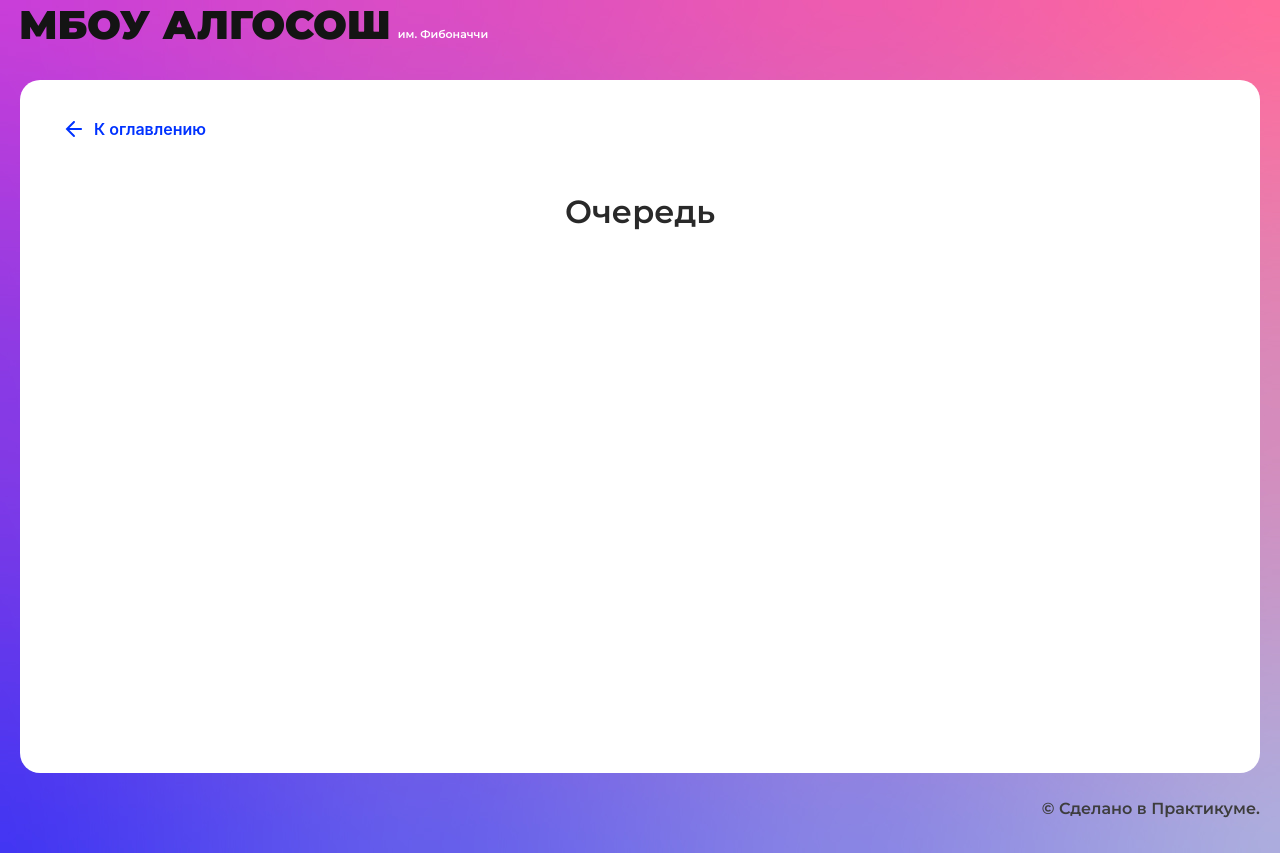
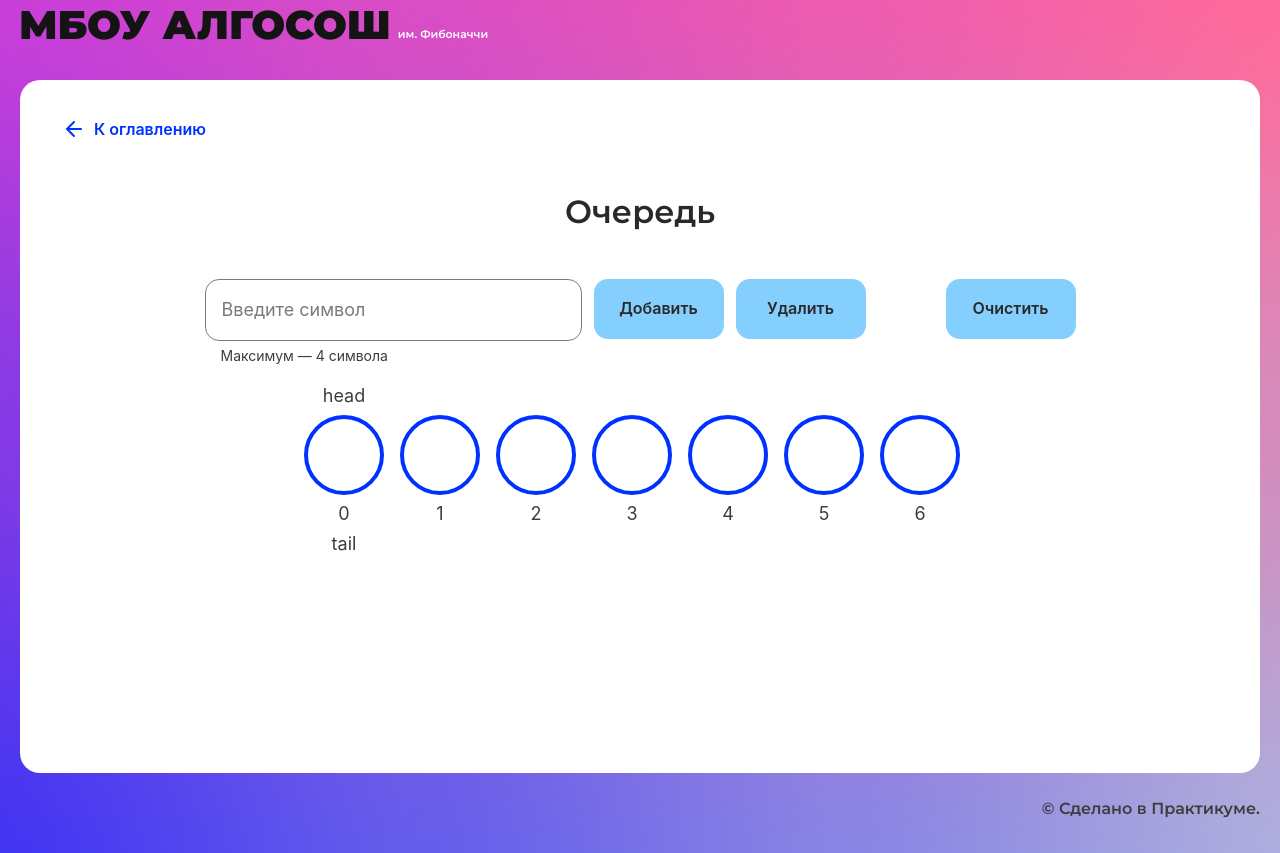
Before and after one commit to pblHbKa/algososh, a React (Create React App) app: page /queue in a window 1280 px wide. Built offline with nearby package versions, Linux system fonts and the light colour scheme.

Commit message:
page queue

```diff
--- /dev/null
+++ b/src/components/queue-page/queue-page.module.css
@@ -0,0 +1,21 @@
+.contentBox {
+    margin: 0 auto;
+    display: flex;
+    gap: 12px;
+    justify-content: center;
+}
+
+.circleBox {
+    display: flex;
+    margin: 0 auto;
+    margin-top: 48px;
+    justify-content: center;
+}
+
+.clearButton {
+    margin-left: 68px;
+}
+
+.letterInput {
+    width: 377px;
+}
--- a/src/components/queue-page/queue-page.tsx
+++ b/src/components/queue-page/queue-page.tsx
@@ -1,10 +1,101 @@
 import React from "react";
 import { SolutionLayout } from "../ui/solution-layout/solution-layout";
+import { Input } from "../ui/input/input";
+import { Button } from "../ui/button/button";
+import styles from "./queue-page.module.css";
+import { Circle } from "../ui/circle/circle";
+import { useState } from "react";
+import { Queue } from "../../utils/structures/queue";
+import { ElementStates } from "../../types/element-states";
+import { sleep } from "../../utils/utils";
+import { SHORT_DELAY_IN_MS } from "../../constants/delays";
 
 export const QueuePage: React.FC = () => {
+  const [isLoading, setIsLoading] = useState<boolean>(false);
+  const [inputLetter, setInputLetter] = useState<string>("");
+  const [queue, setQueue] = useState<Queue<string>>(new Queue(7));
+  const [queueArr, setQueueArr] = useState<Array<string|null>>([...queue.innerArr()]);
+  const [changingEl, setChangingEl] = useState<number>(-1);
+
+  const handlerClickAdd = async (e: React.MouseEvent<HTMLButtonElement>) => {
+    setIsLoading(true);
+    e.preventDefault();
+    if (inputLetter !== "") {
+      queue.enqueue(inputLetter);
+      setQueue(queue);
+      setChangingEl(queue.pointers().tail);
+      setQueueArr([...queue.innerArr()]);
+      await sleep(SHORT_DELAY_IN_MS);
+      setChangingEl(-1);
+    }
+    setInputLetter("");
+    await sleep(SHORT_DELAY_IN_MS);
+    setIsLoading(false);
+  };
+  const handlerClickDel = async (e: React.MouseEvent<HTMLButtonElement>) => {
+    setIsLoading(true);
+    e.preventDefault();
+    setChangingEl(queue.pointers().head);
+    await sleep(SHORT_DELAY_IN_MS);
+    queue.dequeue();
+    setQueue(queue);
+    setQueueArr([...queue.innerArr()]);
+    setChangingEl(-1);
+    setIsLoading(false);
+  };
+  const handlerClickClear = (e: React.MouseEvent<HTMLButtonElement>) => {
+    setIsLoading(true);
+    e.preventDefault();
+    setQueue(new Queue<string>(7));
+    setQueueArr([...queue.innerArr()]);
+    setIsLoading(false);
+  };
+  const handlerChange = (e: React.ChangeEvent<HTMLInputElement>) => {
+    setInputLetter(e.target.value);
+  };
+
   return (
     <SolutionLayout title="Очередь">
-
+      <div className={styles.contentBox}>
+        <Input
+          extraClass={styles.letterInput}
+          placeholder="Введите символ"
+          maxLength={4}
+          isLimitText={true}
+          value={inputLetter}
+          onChange={handlerChange}
+          min={1}
+        ></Input>
+        <Button
+          onClick={handlerClickAdd}
+          text="Добавить"
+          isLoader={isLoading}
+        />
+        <Button onClick={handlerClickDel} text="Удалить" isLoader={isLoading} />
+        <Button
+          onClick={handlerClickClear}
+          text="Очистить"
+          isLoader={isLoading}
+          extraClass={styles.clearButton}
+        />
+      </div>
+      <div className={styles.circleBox}>
+        {queueArr.map((el, index) => (
+          <Circle
+            letter={typeof el === 'string'? el : ""}
+            index={index}
+            extraClass="mr-8"
+            key={index}
+            head={index === queue.pointers().head ? "head" : ""}
+            tail={index === queue.pointers().tail ? "tail" : ""}
+            state={
+              isLoading && index === changingEl
+                ? ElementStates.Changing
+                : ElementStates.Default
+            }
+          />
+        ))}
+      </div>
     </SolutionLayout>
   );
 };
--- a/src/components/stack-page/stack-page.tsx
+++ b/src/components/stack-page/stack-page.tsx
@@ -28,9 +28,10 @@ export const StackPage: React.FC = () => {
     await sleep(SHORT_DELAY_IN_MS);
     setIsLoading(false);
   };
-  const handlerClickDel = (e: React.MouseEvent<HTMLButtonElement>) => {
+  const handlerClickDel = async (e: React.MouseEvent<HTMLButtonElement>) => {
     setIsLoading(true);
     e.preventDefault();
+    await sleep(SHORT_DELAY_IN_MS);
     stack.pop();
     setStack(stack);
     setStackArr([...stack.innerArr()]);
--- /dev/null
+++ b/src/utils/structures/queue.ts
@@ -0,0 +1,53 @@
+interface IQueue<T> {
+    enqueue: (item: T) => void;
+    dequeue: () => void;
+    peak: () => T | null;
+}
+
+export class Queue<T> implements IQueue<T> {
+    private container: (T | null)[] = [];
+    private head = 0;
+    private tail = 0;
+    private readonly size: number = 0;
+    private length: number = 0;
+
+    constructor(size: number) {
+        this.size = size;
+        this.container = Array(size);
+    }
+
+    enqueue = (item: T) => {
+        if (this.length >= this.size) {
+            throw new Error("Maximum length exceeded");
+        }
+        if (!this.isEmpty()) {
+            this.tail = (this.tail + 1) % this.size;
+        }
+        this.container[this.tail] = item;
+        this.length += 1;
+    };
+
+    dequeue = () => {
+        if (this.isEmpty()) {
+            throw new Error("No elements in the queue");
+        }
+
+        this.container[this.head] = null;
+        this.head += 1;
+        this.length -= 1;
+    };
+
+    peak = (): T | null => {
+        if (this.isEmpty()) {
+            throw new Error("No elements in the queue");
+        }
+        return this.container[this.head];
+    };
+
+    isEmpty = () => this.length === 0;
+
+    innerArr = (): Array<T | null> => this.container;
+
+    pointers = () => { return { head: this.head, tail: this.tail } }
+
+}
```
Also changed, not shown: src/utils/structures/stack.ts (renamed from src/utils/structures/stack.tsx).
